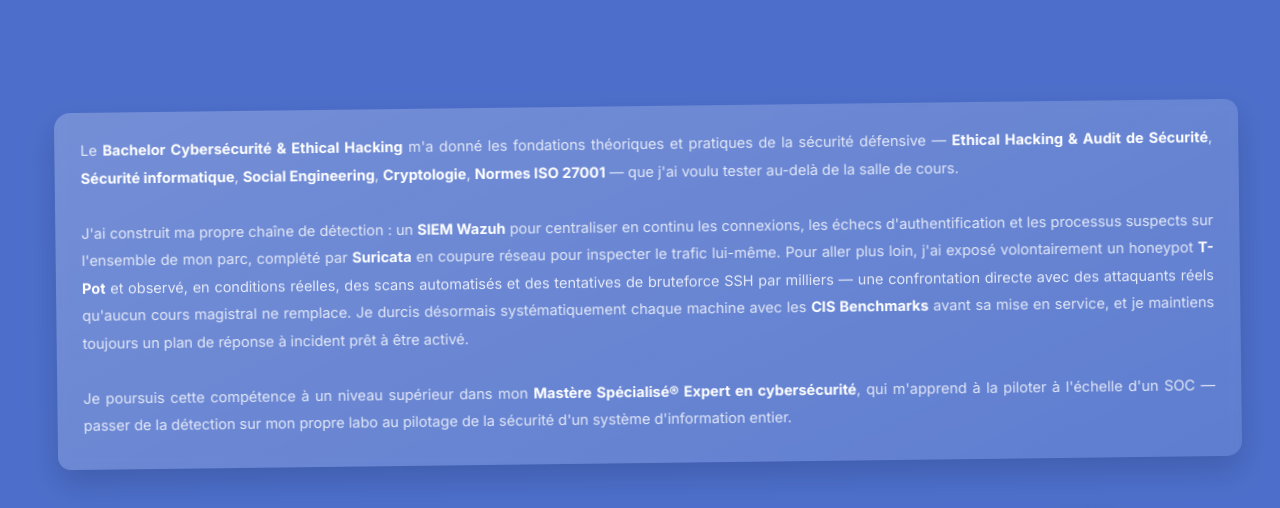
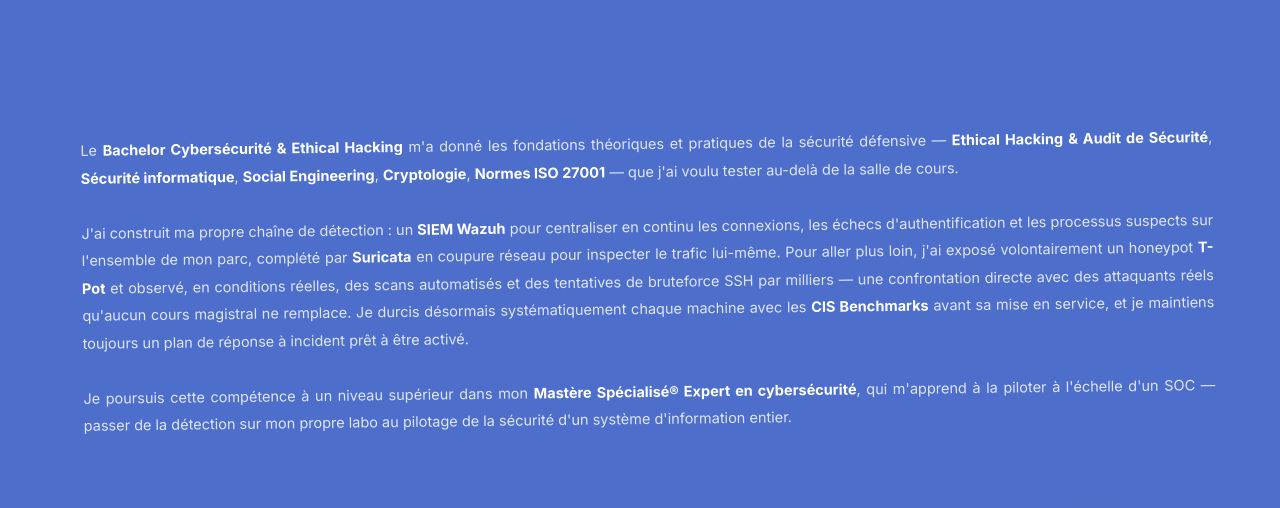
Before and after one commit to Hugo-Massy/Portfolio, a website: page mockup/details.html in a window 1280 px wide. Shown: the part 940-1448 px from the top of the page. Drawn offline with Linux system fonts and the light colour scheme.

Commit message:
détails ui update

```diff
--- a/mockup/css/details.css
+++ b/mockup/css/details.css
@@ -575,21 +575,17 @@ html{background:var(--bg); scroll-snap-type:y proximity; scroll-behavior:smooth;
 /* même traitement « verre » que .dp-entry-cols juste en dessous : le récit
    flotte désormais dans son propre bloc plutôt que directement sur le bleu. */
 .dp-blue-block .dp-entry-copy-text{
-  background:linear-gradient(155deg, rgba(255,255,255,.22), rgba(255,255,255,.1));
-  backdrop-filter:blur(6px);
-  -webkit-backdrop-filter:blur(6px);
+  background:transparent;
   border-radius:16px 14px 15px 13px;
   padding:24px 26px;
   margin-left:-32px;
   margin-right:-48px;
   margin-bottom:32px;
-  box-shadow:0 14px 30px rgba(10,16,40,.18);
+  box-shadow:none;
   transform:rotate(-.7deg);
   transition:background .2s ease, transform .2s ease, box-shadow .2s ease;
 }
 .dp-blue-block .dp-entry-copy-text:hover{
-  background:linear-gradient(155deg, rgba(255,255,255,.28), rgba(255,255,255,.14));
-  box-shadow:0 12px 28px rgba(15,22,50,.22);
   transform:rotate(-.7deg) translateY(-2px);
 }
 /* tailles réduites pour tout le contenu texte du bloc compétences (titres de
```
